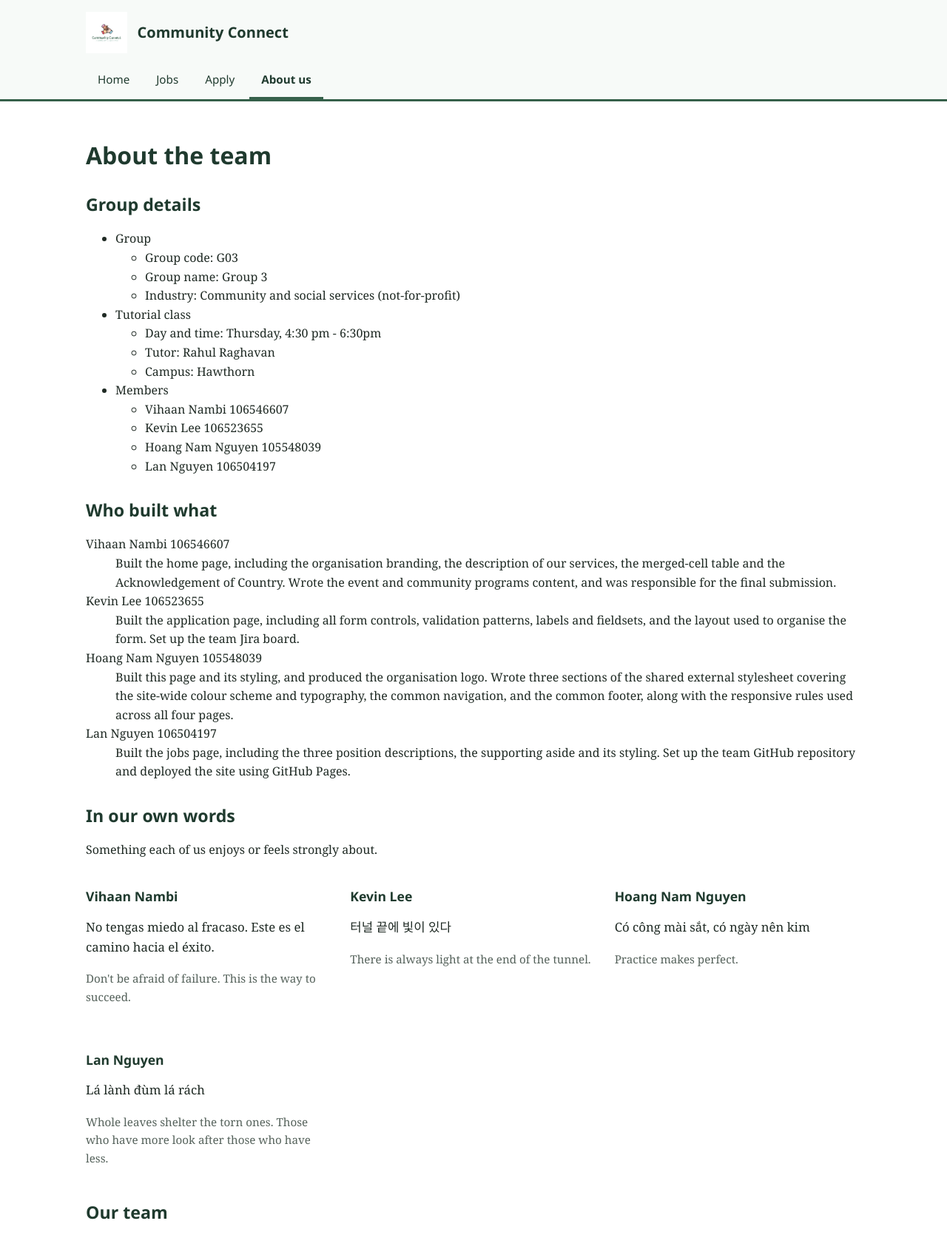
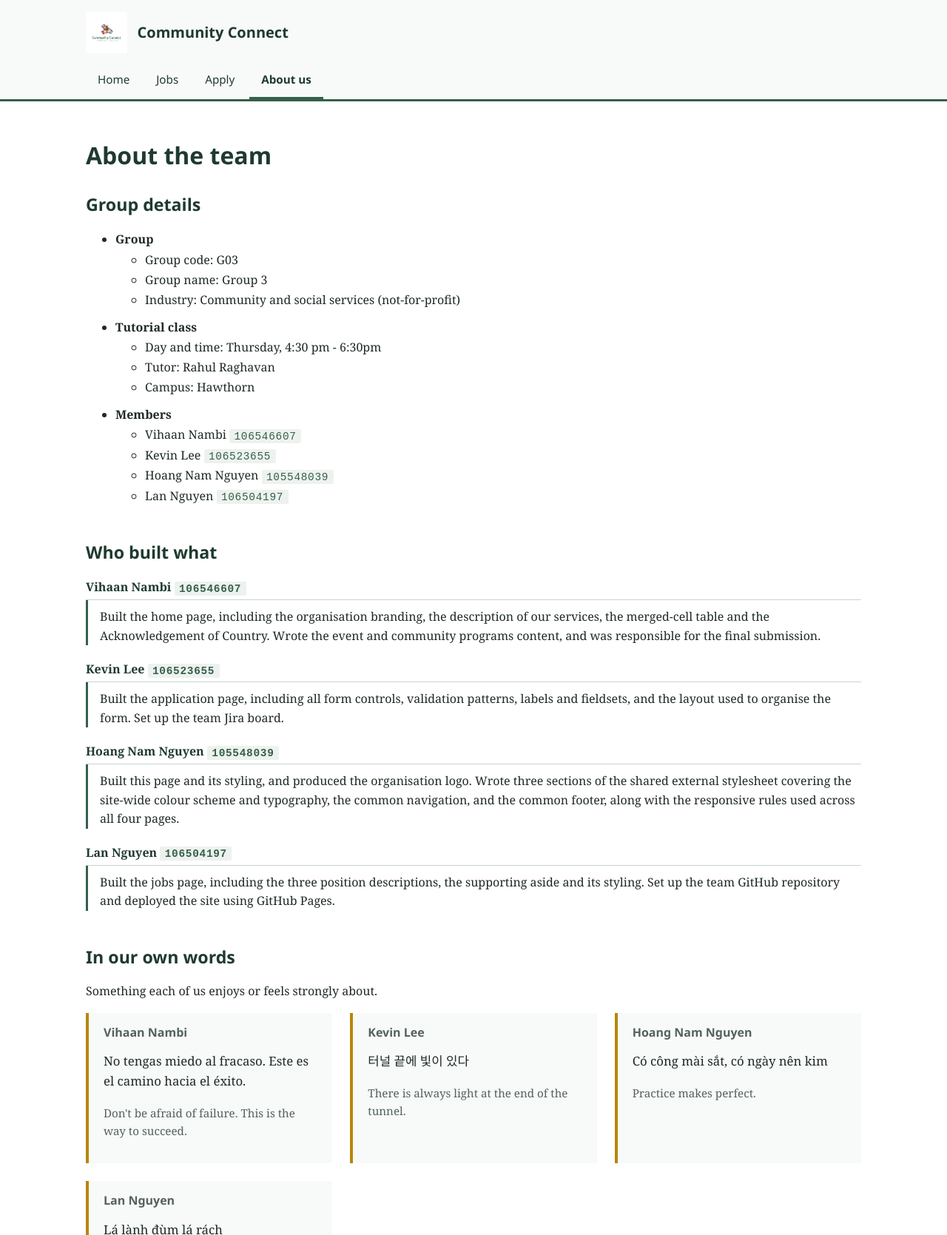
Before and after one commit to thehonouredgooner/G03-Community-and-Social-Services-Organisation, a PHP site: page /about.html in a window 1280 px wide. Shown: the top 1669 px of the page at 74% size. Run offline with PHP 8.4, Linux system fonts and the light colour scheme.

Commit message:
Complete about page styling in section 7

```diff
--- a/styles.css
+++ b/styles.css
@@ -299,5 +299,119 @@ textarea:focus {
 
 
 /* ----------------------------------------------------------
-   7. ABOUT PAGE - about.html                (owner: TBA)
+   7. ABOUT PAGE - about.html                (owner: Hoang Nam Nguyen)
    ---------------------------------------------------------- */
+   .page-about section {
+    margin-bottom: 3rem;
+}
+
+/* --- Nested list: group details --- */
+
+.page-about .group-details {
+    line-height: 1.7;
+}
+
+/* Child combinator: only the top level items, not the nested ones */
+.page-about .group-details > li {
+    font-weight: 600;
+    margin-bottom: 0.6rem;
+}
+
+.page-about .group-details ul li {
+    font-weight: 400;
+}
+
+/* --- Student ID styling (required) --- */
+
+.page-about .student-id {
+    font-family: "Courier New", monospace;
+    font-size: 0.9em;
+    letter-spacing: 0.05em;
+    color: #35604A;
+    background-color: #EDF2EF;
+    padding: 0.1rem 0.4rem;
+    border-radius: 2px;
+}
+
+/* --- Definition list: member contributions --- */
+
+.page-about .contributions dt {
+    font-weight: 600;
+    color: #1F3A2E;
+    margin-top: 1.25rem;
+    padding-bottom: 0.2rem;
+    border-bottom: 1px solid #C6D6CE;
+}
+
+.page-about .contributions dd {
+    margin-left: 0;
+    padding: 0.6rem 0 0 1rem;
+    border-left: 3px solid #35604A;
+    line-height: 1.6;
+}
+
+/* --- Member quote cards --- */
+
+.page-about .quote-card {
+    padding: 1rem 1.25rem;
+    background-color: #F7FAF8;
+    border-left: 4px solid #B8860B;
+}
+
+.page-about .quote-card h3 {
+    margin-top: 0;
+    font-size: 1rem;
+    color: #55625B;
+}
+
+/* --- Group photo figure (required styling) --- */
+
+.page-about .group-figure {
+    margin: 0;
+    max-width: 42rem;
+    padding: 0.75rem;
+    background-color: #FFFFFF;
+    border: 1px solid #C6D6CE;
+}
+
+.page-about .group-figure img {
+    display: block;
+}
+
+.page-about .group-figure figcaption {
+    margin-top: 0.65rem;
+    font-size: 0.9rem;
+    line-height: 1.5;
+    color: #55625B;
+}
+
+/* --- Fun facts table (required styling) --- */
+
+.page-about .team-table tbody th {
+    background-color: #EDF2EF;
+    font-weight: 600;
+}
+
+/* HOVER EFFECT (required) - highlights the whole row */
+.page-about .team-table tbody tr:hover {
+    background-color: #E4EFE9;
+}
+
+.page-about .team-table tbody tr:hover th {
+    background-color: #D4E5DB;
+}
+
+@media screen and (max-width: 700px) {
+    .page-about .team-table {
+        font-size: 0.9rem;
+    }
+
+    .page-about .team-table th,
+    .page-about .team-table td {
+        padding: 0.5rem;
+    }
+
+    .page-about .contributions dd {
+        padding-left: 0.75rem;
+    }
+}
```
